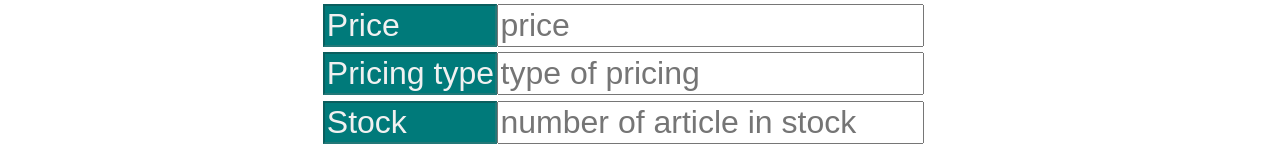
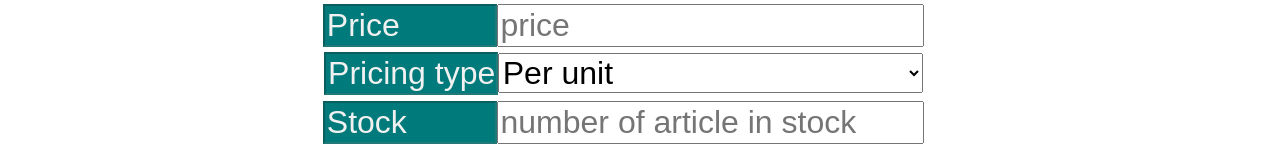
Before and after one commit to Gywed/WebSiteFrontAngular, an Angular app: page /admin/articleCreate in a window 1280 px wide. Shown: the part 375-521 px from the top of the page. Built offline with nearby package versions, Linux system fonts and the light colour scheme; no server answers.

Commit message:
Replace the pricing type with a list in create article as admin

```diff
--- a/src/app/admin-hub/admin-list-article/admin-list-article.component.css
+++ b/src/app/admin-hub/admin-list-article/admin-list-article.component.css
@@ -2,7 +2,7 @@
 {
   text-align: center;
   float: left;
-  margin-left: 28%;
+  margin-left: 25%;
 }
 .fields
 {
--- a/src/app/admin-hub/article-create/article-create.component.html
+++ b/src/app/admin-hub/article-create/article-create.component.html
@@ -15,10 +15,10 @@
   </div>
   <div>
     <input type="text" class="fieldsHeader" value="Pricing type" readonly [disabled]="true">
-    <input type="text" formControlName="pricingType" class="fields" placeholder="type of pricing">
-    <div *ngIf="controls('pricingType')?.dirty && controls('pricingType')?.invalid" class="warning">
-      This information is required!
-    </div>
+    <select class="list">
+      <option (select)="setPricingTypeUnit()">Per unit</option>
+      <option (select)="setPricingTypeWeight()">Per weight</option>
+    </select>
   </div>
   <div>
     <input type="text" class="fieldsHeader" value="Stock" readonly [disabled]="true">
--- a/src/app/admin-hub/article-create/article-create.component.ts
+++ b/src/app/admin-hub/article-create/article-create.component.ts
@@ -1,6 +1,5 @@
 import {Component, OnInit} from '@angular/core';
 import {AbstractControl, FormBuilder, FormGroup, Validators} from "@angular/forms";
-import {DtoOutputCreateArticle} from "../../article-hub/dtos/dto-output-create-article";
 import {DtoInputCategory} from "../../dtos/dto-input-category";
 import {DtoInputBrand} from "../../dtos/dto-input-brand";
 import {EmitEvent, EventBusService, Events} from "../../event-bus.service";
@@ -15,13 +14,12 @@ export class ArticleCreateComponent implements OnInit {
   form: FormGroup = this._fb.group({
     nameTag : ['', Validators.required],
     price : ['', Validators.required],
-    pricingType : ['', Validators.required],
     stock : ['', Validators.required],
   })
 
   idCategory = 1;
   idBrand = 1;
-  PricingType = 1;
+  idPricingType = 1;
 
   listOfCategories: DtoInputCategory[] = []
   listOfBrands: DtoInputBrand[] = []
@@ -45,7 +43,7 @@ export class ArticleCreateComponent implements OnInit {
     this._eventBus.emit(new EmitEvent(Events.createArticle, {
       nametag : this.form.value.nameTag,
       price : this.form.value.price,
-      pricingtype : this.form.value.pricingType,
+      pricingtype : this.idPricingType,
       stock : this.form.value.stock,
       idcategory : this.idCategory,
       idbrand : this.idBrand
@@ -61,7 +59,11 @@ export class ArticleCreateComponent implements OnInit {
     this.idBrand = id.target.value;
   }
 
-  setPricingType(id: number) {
-    this.PricingType = id;
+  setPricingTypeUnit() {
+    this.idPricingType = 1;
+  }
+
+  setPricingTypeWeight() {
+    this.idPricingType = 0;
   }
 }
```
